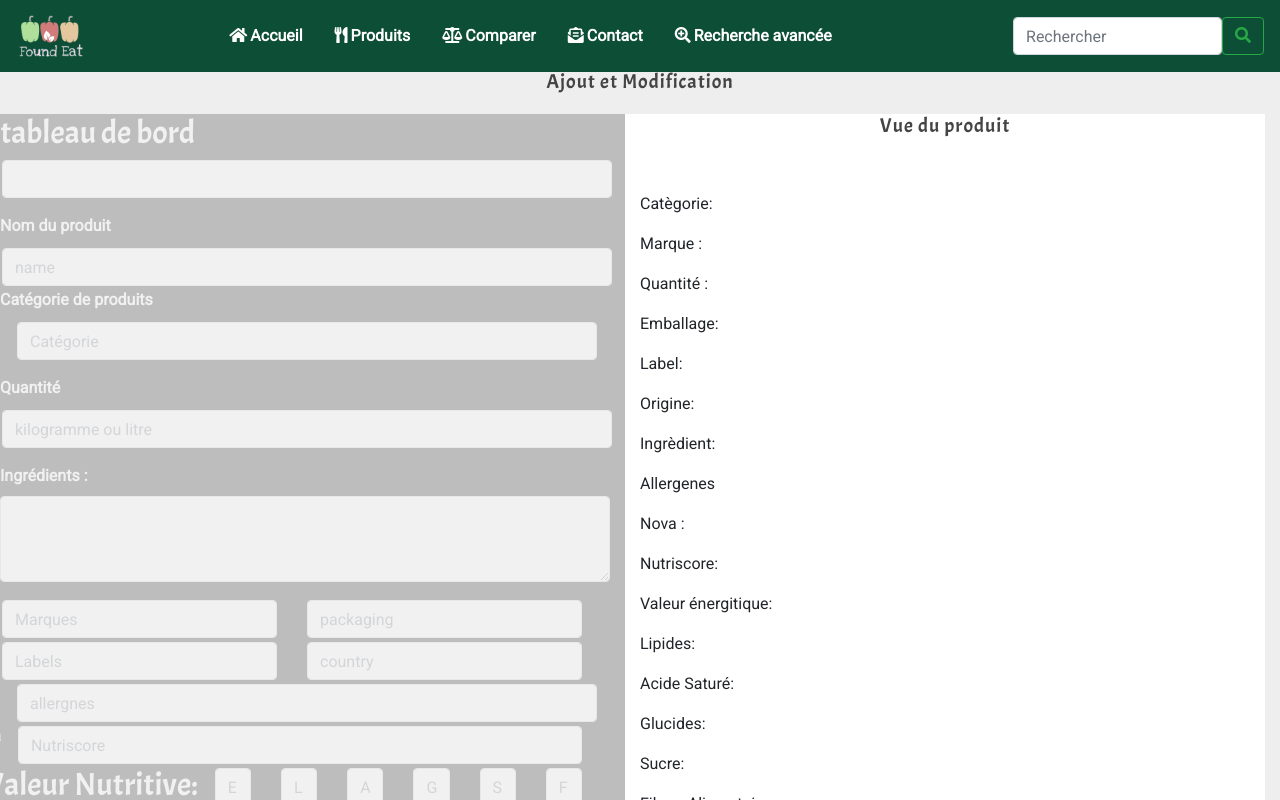
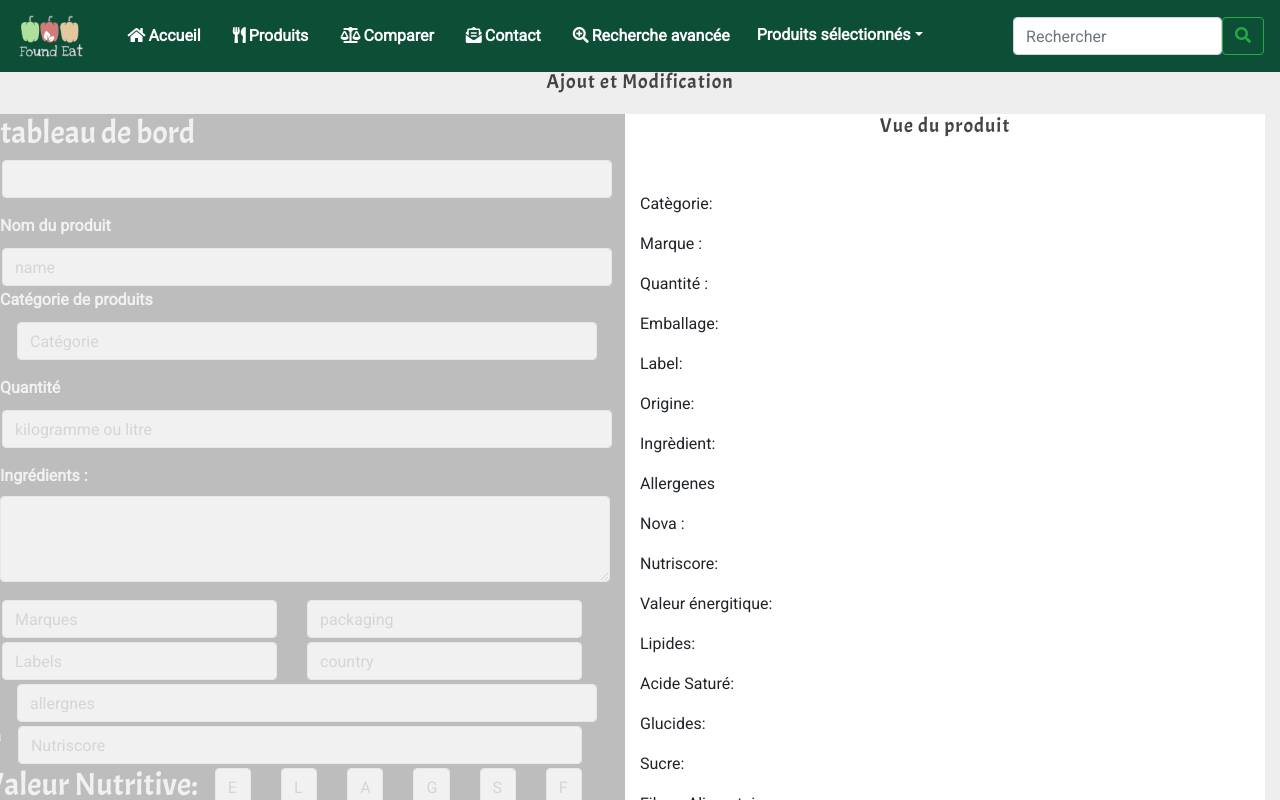
Before and after one commit to WildCodeSchool/tours-0918-js-projet2-found-eat, an Angular app in the folder Found-eat/: page /ajouter in a window 1280 px wide. Shown: the top 800 px of the page. Built offline with nearby package versions, Linux system fonts and the light colour scheme.

Commit message:
maj basket

```diff
--- a/Found-eat/src/app/common/product.service.ts
+++ b/Found-eat/src/app/common/product.service.ts
@@ -9,6 +9,7 @@ import { Injectable } from '@angular/core';
 export class ProductService {
 
   products: Product[];
+  basketProducts: Product[] = [];
 
   constructor() {
 
@@ -55,12 +56,13 @@ export class ProductService {
 
       this.saveToLocalStorage(this.products);
 
-    } else {
+    } else if (localStorage['product1'] && localStorage['product2']) {
 
+      this.basketProducts.push(JSON.parse(localStorage['product1']),JSON.parse(localStorage['product2']));
       this.products = JSON.parse(localStorage.products);
-
     }
   }
+
 
   /**
    * Retourne une liste de produit
@@ -114,10 +116,12 @@ export class ProductService {
       alert('Same product selected');
     } else if (!localStorage['product1']) {
       localStorage.setItem('product1', JSON.stringify(value));
+      this.basketProducts.push(localStorage['product1'])
     } else if (localStorage['product1'] && localStorage['product2']) {
       alert('Comparator already set');
     } else if (!localStorage['product2']) {
       localStorage.setItem('product2', JSON.stringify(value));
+      this.basketProducts.push(localStorage['product2'])
     }
   }
 
--- a/Found-eat/src/app/common/products.list.ts
+++ b/Found-eat/src/app/common/products.list.ts
@@ -6,7 +6,7 @@ export default
 
   {
     "id": '1',
-    "product_name": "Hachis Parmentier",
+    "product_name" : "Hachis Parmentier",
     "brand": "Picard",
     "quantity": "1kg",
     "packaging": [
--- a/Found-eat/src/app/nav-bar/nav-bar.component.css
+++ b/Found-eat/src/app/nav-bar/nav-bar.component.css
@@ -52,3 +52,10 @@ nav {
   width: 70px;
 
 }
+
+.btn{
+  background-color: #0D4E37;
+  color: #ffffff;
+  position: relative;
+  right: 10px;
+}
--- a/Found-eat/src/app/nav-bar/nav-bar.component.html
+++ b/Found-eat/src/app/nav-bar/nav-bar.component.html
@@ -38,6 +38,17 @@
             avancée</a>
         </li>
 
+        <li class="nav-item">
+          <div class="btn-group" ngbDropdown role="group" aria-label="Button group with nested dropdown">
+            <button class="btn font-weight-bold pr-4" ngbDropdownToggle>Produits sélectionnés</button>
+            <div class="dropdown-menu" ngbDropdownMenu>
+             <div *ngFor="let product of productService.basketProducts">
+              <button class="dropdown-item">{{product.productName}}</button>
+             </div>
+          </div>
+          </div>
+        </li>
+
         <li *ngIf="loginService.isAuth" class="nav-item">
           <a class="nav-link text-white font-weight-bold pr-2" routerLink='ajouter'><i class="icon fas fa-folder-plus"></i>Ajouter</a>
         </li>
--- a/Found-eat/src/app/nav-bar/nav-bar.component.ts
+++ b/Found-eat/src/app/nav-bar/nav-bar.component.ts
@@ -1,5 +1,6 @@
 import { Component, OnInit } from '@angular/core';
 import { LoginService } from '../common/login.service';
+import { ProductService } from '../common/product.service';
 
 @Component({
 	selector: 'app-nav-bar',
@@ -9,12 +10,12 @@ import { LoginService } from '../common/login.service';
 
 export class NavBarComponent implements OnInit {
 	isCollapsed: boolean;
-
-	constructor(private loginService: LoginService) {
+	constructor(private loginService: LoginService, public productService: ProductService) {
 		this.isCollapsed = false;
 	}
 
 	ngOnInit() {
+
 	}
 
 	/**
```
Also changed, not shown: 1 other file (tests, documents, lock files or other folders).
